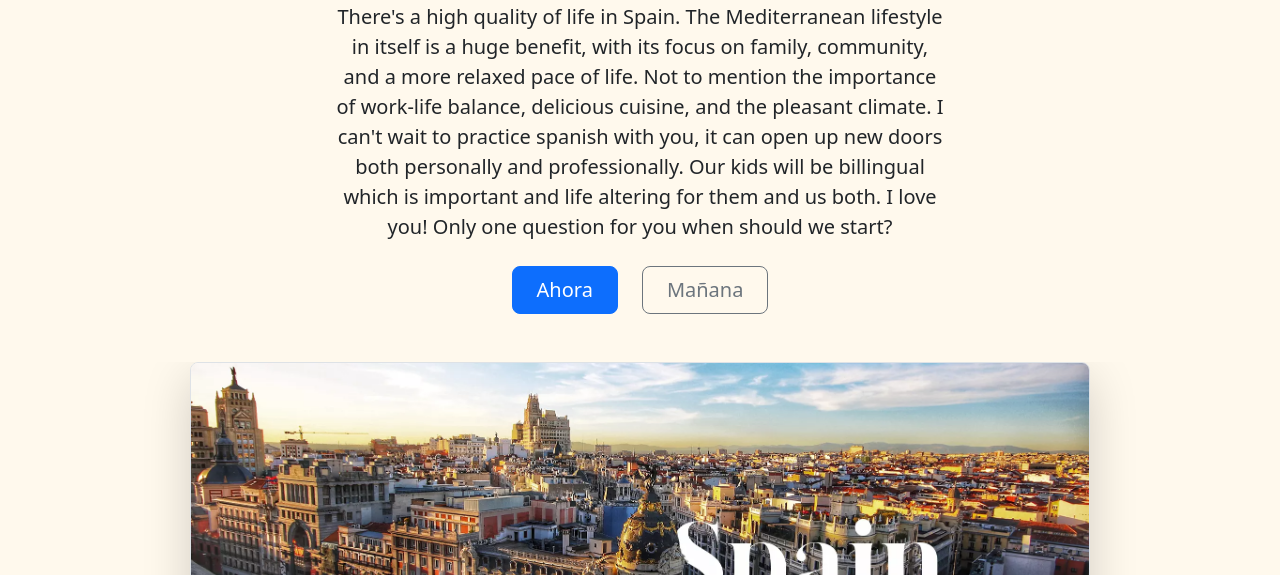
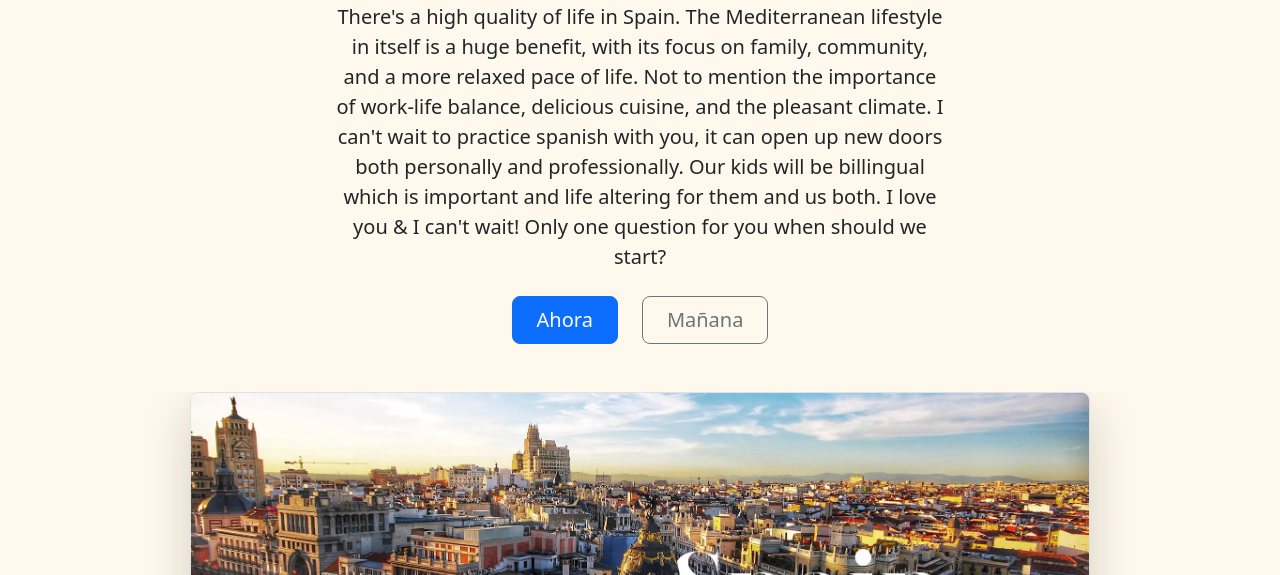
Before and after one commit to KCap923/html-Spain, a plain HTML site: page index.html in a window 1280 px wide. Shown: the part 225-800 px from the top of the page. Drawn offline with nearby package versions, Linux system fonts and the light colour scheme.

Commit message:
Add files via upload

```diff
--- a/index.html
+++ b/index.html
@@ -62,7 +62,7 @@ body {
   <div class="px-4 pt-5 my-5 text-center border-bottom">
     <h1 class="display-4 fw-bold text-body-emphasis"> Vamos Mi Amor</h1>
     <div class="col-lg-6 mx-auto">
-      <p class="lead mb-4"> There's a high quality of life in Spain. The Mediterranean lifestyle in itself is a huge benefit, with its focus on family, community, and a more relaxed pace of life. Not to mention the importance of work-life balance, delicious cuisine, and the pleasant climate. I can't wait to practice spanish with you, it can open up new doors both personally and professionally. Our kids will be billingual which is important and life altering for them and us both. I love you! Only one question for you when should we start? </p>
+      <p class="lead mb-4"> There's a high quality of life in Spain. The Mediterranean lifestyle in itself is a huge benefit, with its focus on family, community, and a more relaxed pace of life. Not to mention the importance of work-life balance, delicious cuisine, and the pleasant climate. I can't wait to practice spanish with you, it can open up new doors both personally and professionally. Our kids will be billingual which is important and life altering for them and us both. I love you & I can't wait! Only one question for you when should we start? </p>
       <div class="d-grid gap-2 d-sm-flex justify-content-sm-center mb-5">
         <button type="button" class="btn btn-primary btn-lg px-4 me-sm-3">Ahora</button>
         <button type="button" class="btn btn-outline-secondary btn-lg px-4">Mañana</button>
```
